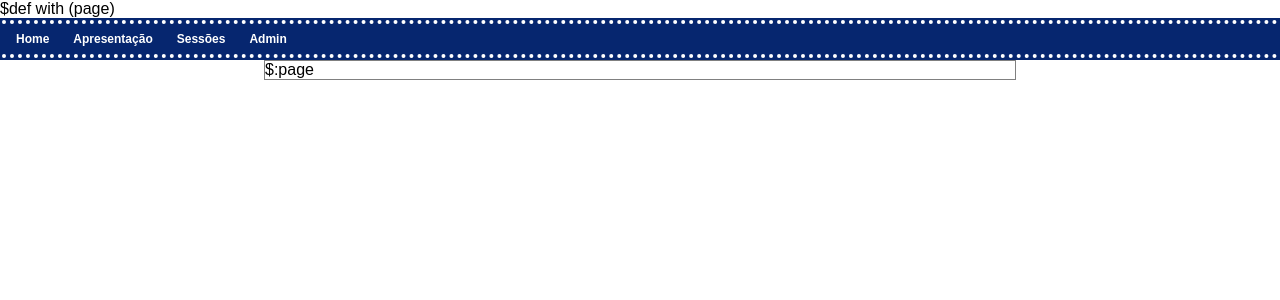
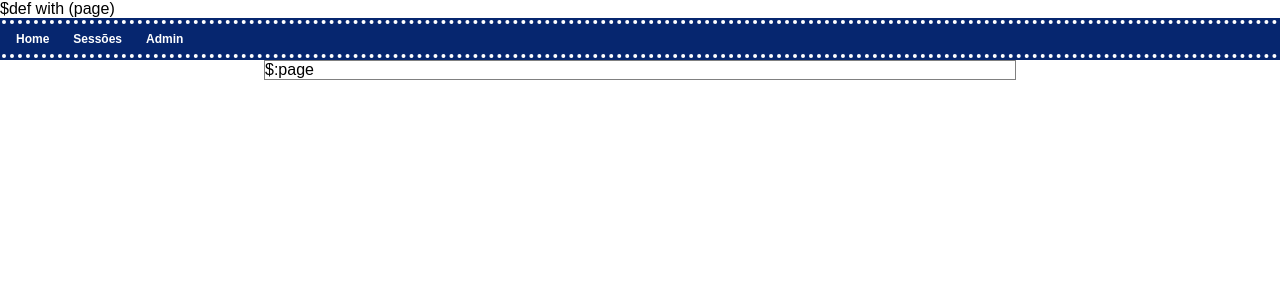
Before and after one commit to denilsonsa/trabalho-so-2010-2, a Python web app: template webserver/templates/base.html in a window 1280 px wide. Shown: the top 300 px of the page. Run offline with Jinja, Linux system fonts and the light colour scheme; the template is opened without the code that fills it, so the values that code supplies are empty.

Commit message:
Removendo os links para a página de apresentação.

```diff
--- a/webserver/templates/base.html
+++ b/webserver/templates/base.html
@@ -47,7 +47,7 @@ $def with (page)
 <div class="filmeffect">
 <ul class="horizontalmenu">
 <li><a href="/">Home</a></li>
-<li><a href="/apresentacao">Apresentação</a></li>
+<!--li><a href="/apresentacao">Apresentação</a></li-->
 <li><a href="/sessoes">Sessões</a></li>
 <li><a href="/admin">Admin</a></li>
 </ul>
--- a/webserver/templates/index.html
+++ b/webserver/templates/index.html
@@ -11,6 +11,6 @@
 <li>Renato Signoretti</li>
 </ul>
 
-<p>Seguir para a <a href="/apresentacao">apresentação do trabalho</a>.</p>
+<!--p>Seguir para a <a href="/apresentacao">apresentação do trabalho</a>.</p-->
 
 </div>
```
